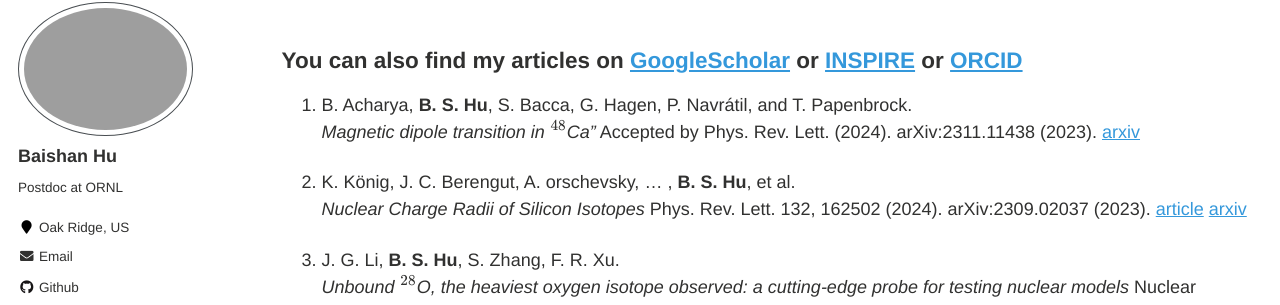
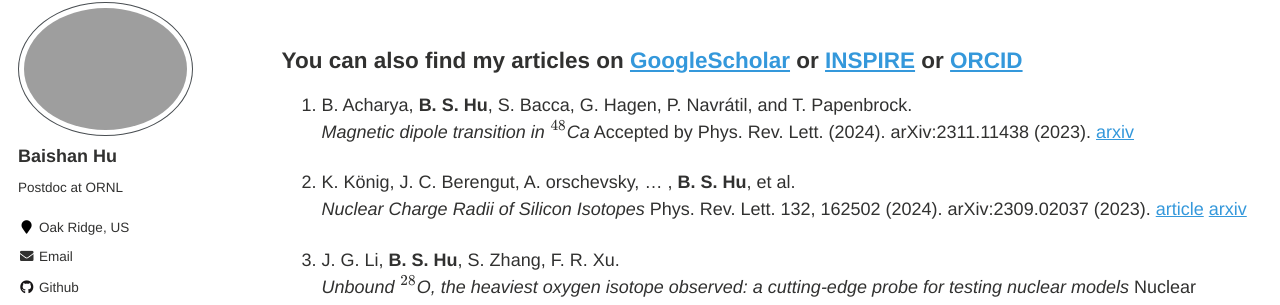
Before and after one commit to BaishanHu/baishanhu.github.io, a Jekyll site: the page built from _pages/publications.md, in a window 1280 px wide and 900 px high. Shown: the part 290-595 px from the top of the window. Built offline with Jekyll 4.4.1, drawn with Linux system fonts in a browser that asks for light colours; some web fonts are replaced; formulas are drawn with MathJax 3.

Commit message:
Small Tweaks

```diff
--- a/_pages/publications.md
+++ b/_pages/publications.md
@@ -21,7 +21,7 @@ header:
 ## You can also find my articles on [GoogleScholar](https://scholar.google.com/citations?user=h1UW7HwAAAAJ&hl=en) or [INSPIRE](https://inspirehep.net/authors/1763531) or [ORCID](https://orcid.org/0000-0001-8071-158X)
 
 39. B. Acharya, **B. S. Hu**, S. Bacca, G. Hagen, P. Navrátil, and T. Papenbrock.
-  <br/>_Magnetic dipole transition in $^{48}$Ca”_
+  <br/>_Magnetic dipole transition in $^{48}$Ca_
   Accepted by Phys. Rev. Lett. (2024). arXiv:2311.11438 (2023). [arxiv](https://arxiv.org/abs/2311.11438)
 
 38. K. König, J. C. Berengut, A. orschevsky, ... , **B. S. Hu**, et al.
```
Also changed, not shown: 1 other file.
